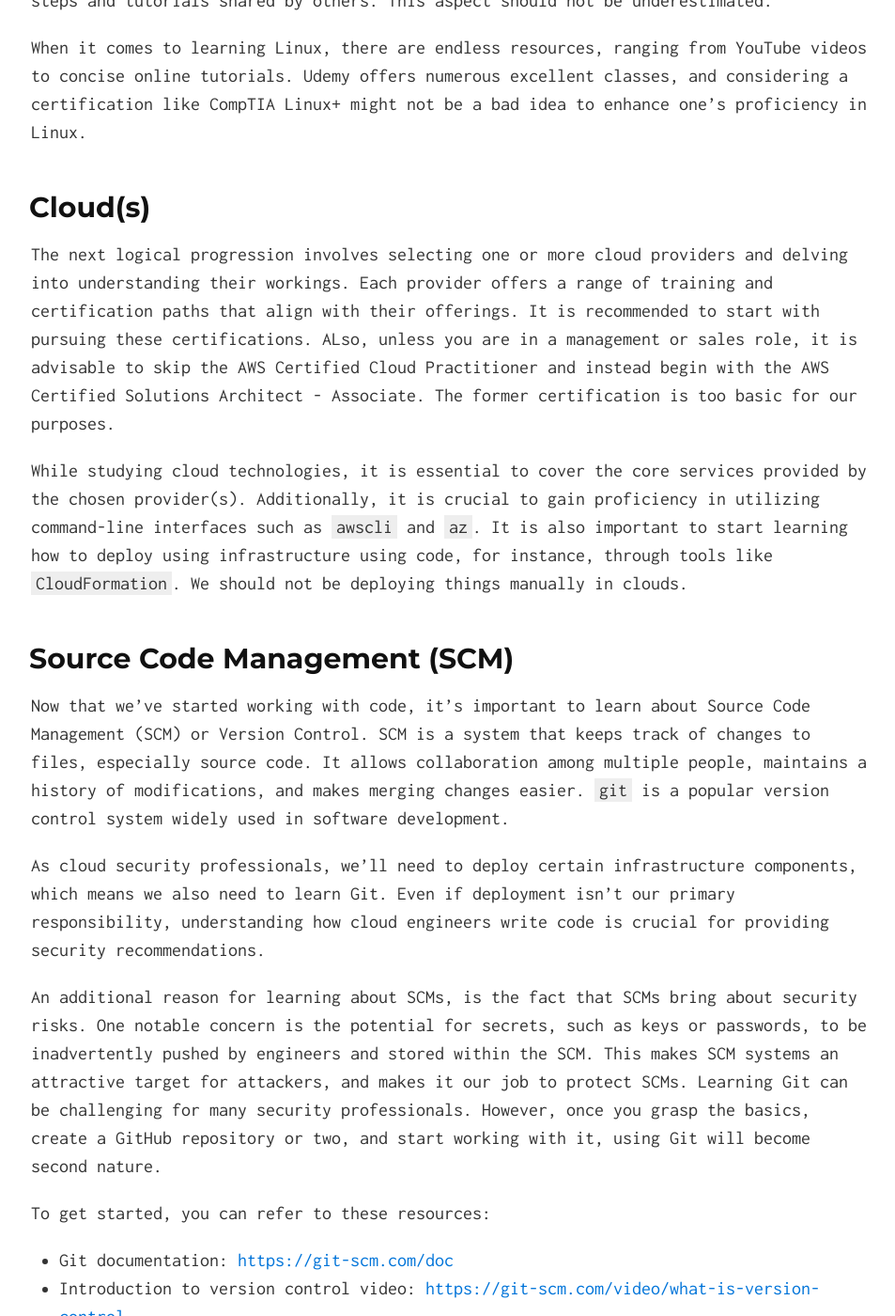
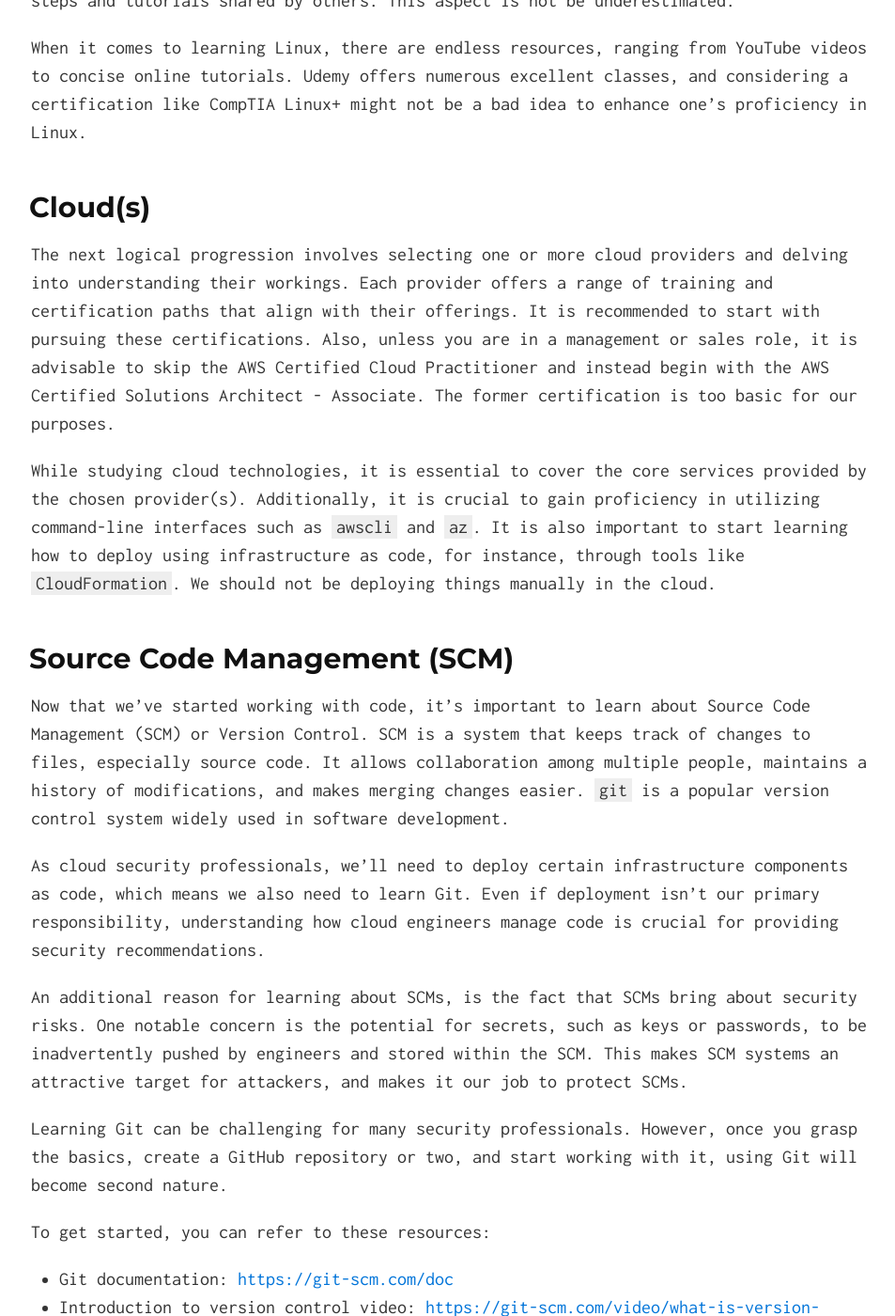
Before and after one commit to Ahmed-AG/cyberdojo-page, a Jekyll site: the page built from read/moving-to-the-cloud-skills-set-wise.md, in a window 1280 px wide and 1400 px high, scrolled down 1325 px. Shown: the whole window at 94% size, without its empty margins (159-1112 px from the left). Built offline with Jekyll 4.4.1, drawn with Linux system fonts in a browser that asks for light colours; some of the changed text lies outside the part shown.

Commit message:
update moving to cloud

```diff
--- a/read/moving-to-the-cloud-skills-set-wise.md
+++ b/read/moving-to-the-cloud-skills-set-wise.md
@@ -17,23 +17,24 @@
 
 Our first skill is Linux. Linux knowledge serves as the fundamental cornerstone across various computer science disciplines. It holds significant importance in traditional security and becomes indispensable in the realm of cloud security.
 
-It is worth noting that every tool mentioned in this article operates on Linux. While some of these tools may have Windows support, it often proves more sensible to run them on Linux. Additionally, Linux being the predominant operating system for running these tools, a solid understanding of Linux facilitates easier comprehension of troubleshooting steps and tutorials shared by others. This aspect should not be underestimated.
+It is enough to say that every tool mentioned in this article operates on Linux. While some of these tools may have Windows support, it often proves more sensible to run them on Linux. Additionally, Linux being the predominant operating system for running these tools, a solid understanding of Linux facilitates easier comprehension of troubleshooting steps and tutorials shared by others. This aspect is not be underestimated.
 
 When it comes to learning Linux, there are endless resources, ranging from YouTube videos to concise online tutorials. Udemy offers numerous excellent classes, and considering a certification like CompTIA Linux+ might not be a bad idea to enhance one's proficiency in Linux.
 
 ## Cloud(s)
 
-The next logical progression involves selecting one or more cloud providers and delving into understanding their workings. Each provider offers a range of training and certification paths that align with their offerings. It is recommended to start with pursuing these certifications. ALso, unless you are in a management or sales role, it is advisable to skip the AWS Certified Cloud Practitioner and instead begin with the AWS Certified Solutions Architect - Associate. The former certification is too basic for our purposes.
+The next logical progression involves selecting one or more cloud providers and delving into understanding their workings. Each provider offers a range of training and certification paths that align with their offerings. It is recommended to start with pursuing these certifications. Also, unless you are in a management or sales role, it is advisable to skip the AWS Certified Cloud Practitioner and instead begin with the AWS Certified Solutions Architect - Associate. The former certification is too basic for our purposes.
 
-While studying cloud technologies, it is essential to cover the core services provided by the chosen provider(s). Additionally, it is crucial to gain proficiency in utilizing command-line interfaces such as `awscli` and `az`. It is also important to start learning how to deploy using infrastructure using code, for instance, through tools like `CloudFormation`. We should not be deploying things manually in clouds.
+While studying cloud technologies, it is essential to cover the core services provided by the chosen provider(s). Additionally, it is crucial to gain proficiency in utilizing command-line interfaces such as `awscli` and `az`. It is also important to start learning how to deploy using infrastructure as code, for instance, through tools like `CloudFormation`. We should not be deploying things manually in the cloud.
 
 
 ## Source Code Management (SCM)
 Now that we've started working with code, it's important to learn about Source Code Management (SCM) or Version Control. SCM is a system that keeps track of changes to files, especially source code. It allows collaboration among multiple people, maintains a history of modifications, and makes merging changes easier. `git` is a popular version control system widely used in software development.
 
-As cloud security professionals, we'll need to deploy certain infrastructure components, which means we also need to learn Git. Even if deployment isn't our primary responsibility, understanding how cloud engineers write code is crucial for providing security recommendations.
+As cloud security professionals, we'll need to deploy certain infrastructure components as code, which means we also need to learn Git. Even if deployment isn't our primary responsibility, understanding how cloud engineers manage code is crucial for providing security recommendations.
 
 An additional reason for learning about SCMs, is the fact that SCMs bring about security risks. One notable concern is the potential for secrets, such as keys or passwords, to be inadvertently pushed by engineers and stored within the SCM. This makes SCM systems an attractive target for attackers, and makes it our job to protect SCMs.
+
 Learning Git can be challenging for many security professionals. However, once you grasp the basics, create a GitHub repository or two, and start working with it, using Git will become second nature.
 
 To get started, you can refer to these resources:
```
